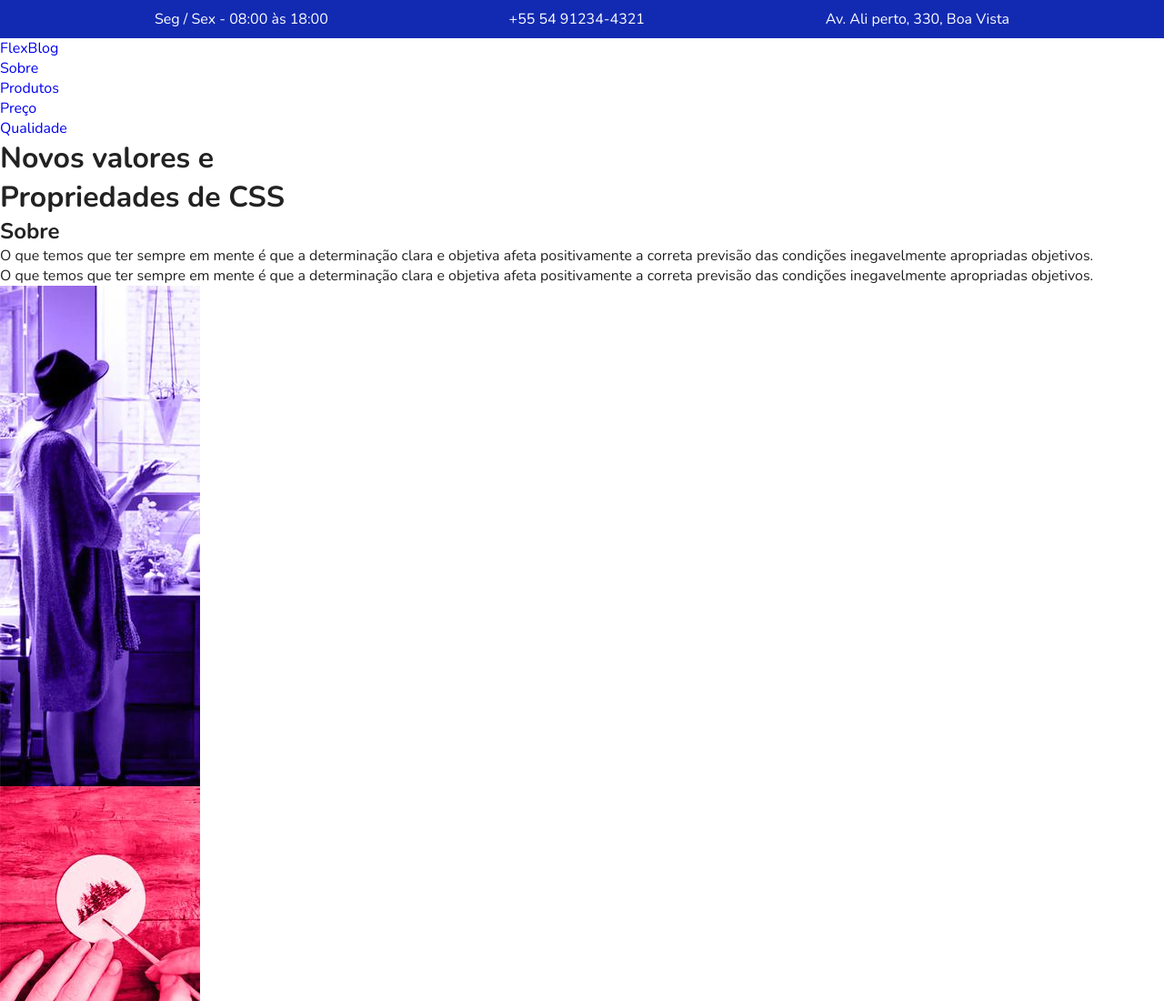
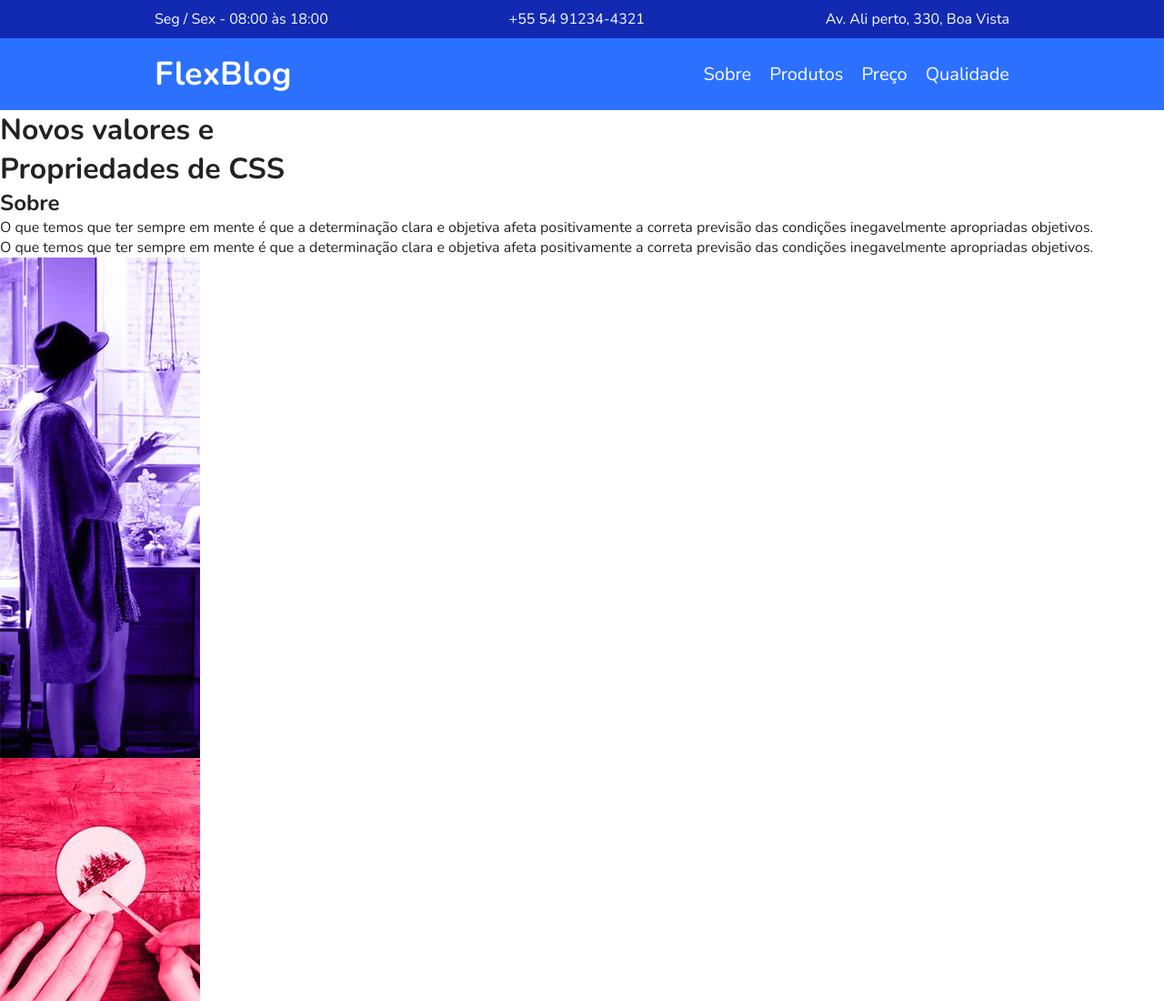
Before and after one commit to bsgabriel/FlexBlog, a plain HTML site: page index.html in a window 1280 px wide. Shown: the top 1100 px of the page at 91% size. Drawn offline with nearby package versions, Linux system fonts and the light colour scheme.

Commit message:
Feito o CSS do menu

```diff
--- /dev/null
+++ b/css/menu.css
@@ -0,0 +1,38 @@
+.menuBG {
+  background: #2c70ff;
+}
+
+.menu {
+  max-width: 960px;
+  margin: 0 auto;
+  padding: 15px 0;
+  display: flex;
+  flex-wrap: wrap;
+  justify-content: space-between;
+  align-items: center;
+}
+
+.menu a {
+  color: white;
+}
+
+.menuLogo a{
+  font-size: 2.25em;
+  font-weight: bold;
+  margin: 0 10px;
+}
+
+.menuNav ul {
+  display: flex;
+  flex-wrap: wrap;
+}
+
+.menuNav a {
+  font-size: 1.25em;
+  display: block;
+  padding: 10px;
+}
+
+.menuNav a:hover {
+  color: #122ab2;
+}
--- a/css/style.css
+++ b/css/style.css
@@ -1,2 +1,3 @@
 @import "reset.css";
 @import "superInfo.css";
+@import "menu.css";
--- a/index.html
+++ b/index.html
@@ -26,7 +26,7 @@
       <div class="menuLogo">
         <a href="#">FlexBlog</a>
       </div>
-      <nav>
+      <nav class="menuNav">
         <ul>
           <li><a href="#sobre">Sobre</a></li>
           <li><a href="#produtos">Produtos</a></li>
```
